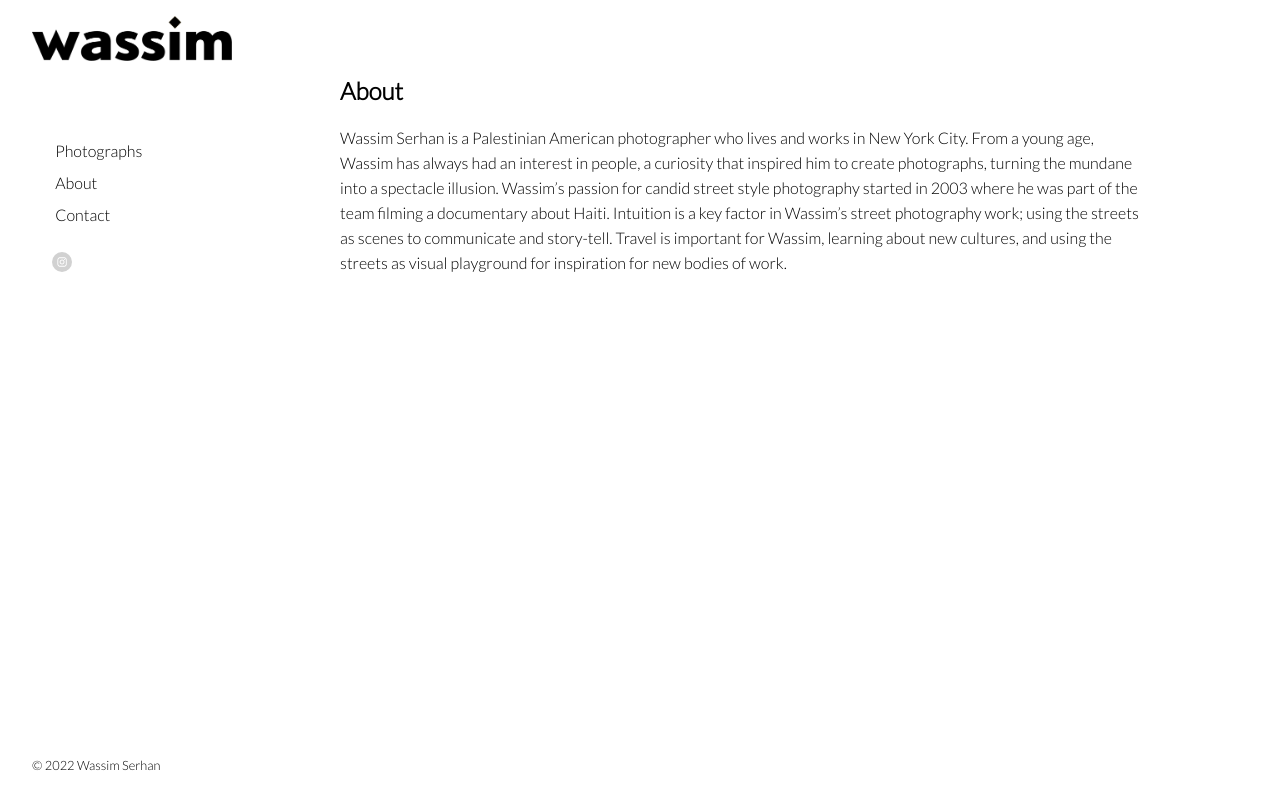
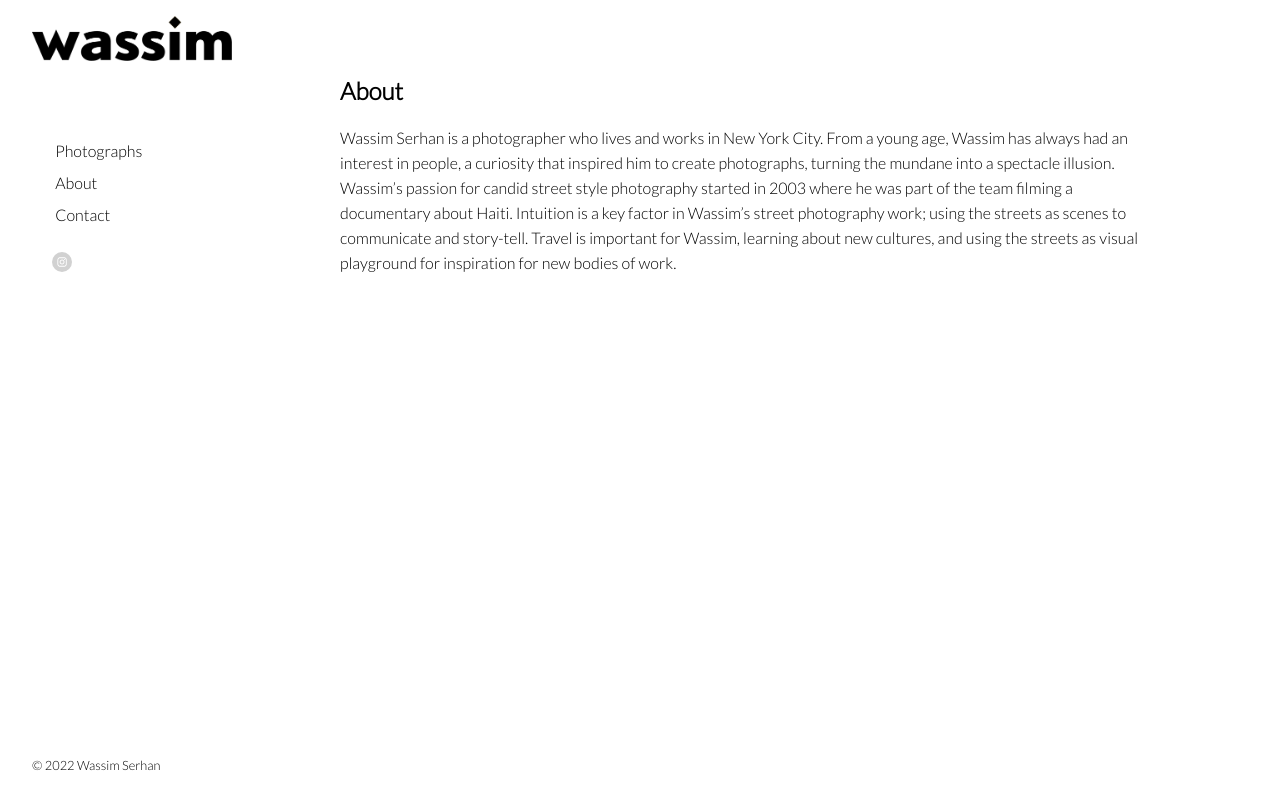
Before and after one commit to wassimserhan/photography-site, a Next.js app: page /about in a window 1280 px wide. Built offline with nearby package versions, Linux system fonts and the light colour scheme.

Commit message:
first commit

```diff
--- a/pages/about.js
+++ b/pages/about.js
@@ -5,7 +5,7 @@ export default function About() {
     <section className={styles.container}>
       <h2>About</h2>
       <p className={styles.description}>
-        Wassim Serhan is a Palestinian American photographer who lives and works
+        Wassim Serhan is a photographer who lives and works
         in New York City. From a young age, Wassim has always had an interest in
         people, a curiosity that inspired him to create photographs, turning the
         mundane into a spectacle illusion. Wassim’s passion for candid street
```
